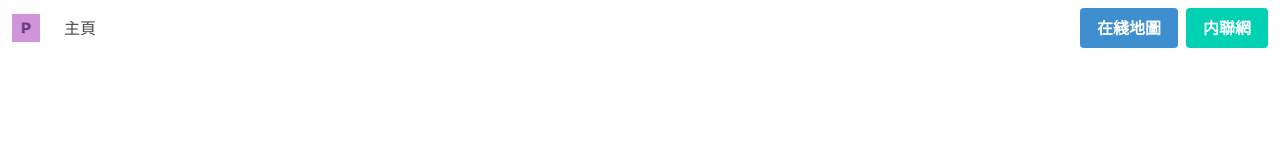
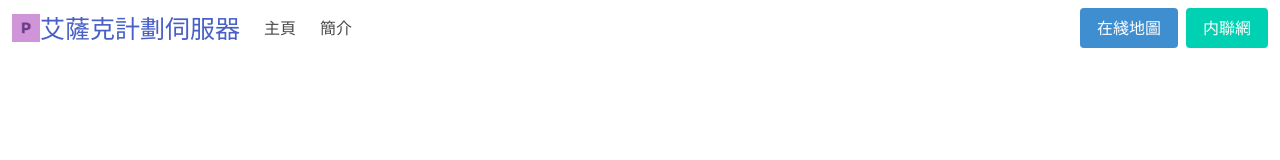
Before and after one commit to ItzTaylorAU/projectissac.tk, a plain HTML site: page index.html in a window 1280 px wide. Drawn offline with nearby package versions, Linux system fonts and the light colour scheme.

Commit message:
Added Logo

```diff
--- /dev/null
+++ b/assets/style.css
@@ -0,0 +1,5 @@
+@import url('https://fonts.googleapis.com/css?family=Noto+Sans+TC&display=swap');
+.header.text {
+    font-size: 25px;
+    font-family: 'Noto Sans TC', sans-serif;
+}
--- a/index.html
+++ b/index.html
@@ -3,17 +3,21 @@
 <head>
     <meta charset="utf-8">
     <meta name="viewport" content="width=device-width, initial-scale=1">
-    <title>Hello Bulma!</title>
+    <title>艾薩克計劃伺服器</title>
     <link rel="stylesheet" href="https://cdn.jsdelivr.net/npm/bulma@0.8.0/css/bulma.min.css">
     <script defer src="https://use.fontawesome.com/releases/v5.3.1/js/all.js"></script>
     <script src="https://cdn.jsdelivr.net/npm/vue/dist/vue.js"></script>
+    <link rel="shortcut icon" href="assets/favicon.ico" />
+    <link href="https://fonts.googleapis.com/css?family=Noto+Sans+TC&display=swap" rel="stylesheet">
+    <link href="assets/style.css" rel="stylesheet">
 </head>
 
 <body>
     <nav class="navbar is-fixed-top" role="navigation" aria-label="main navigation">
         <div class="navbar-brand">
-            <a class="navbar-item" href="https://bulma.io">
+            <a class="navbar-item" href="/">
                 <img src="assets/logo.png"" width="28" height="28">
+                <p class="header text">艾薩克計劃伺服器</p>
             </a>
 
             <a role="button" class="navbar-burger burger" aria-label="menu" aria-expanded="false" data-target="navbarBasicExample">
@@ -28,16 +32,19 @@
                 <a class="navbar-item" href="/">
                 主頁
             </a>
+                <a class="navbar-item" href="/">
+                                簡介
+                            </a>
             </div>
 
             <div class="navbar-end">
                 <div class="navbar-item">
                     <div class="buttons">
                         <a class="button is-info" href="http://51.79.97.50:21687/">
-                            <strong>在綫地圖</strong>
+                            在綫地圖
                         </a>
-                        <a class="button is-primary " href="intranet.projectissac.tk">
-                            <strong>内聯網</strong>
+                        <a class="button is-primary " href="http://intranet.projectissac.tk">
+                            内聯網
                         </a>
                     </div>
                 </div>
```
Also changed, not shown: assets/favicon.ico (added).
